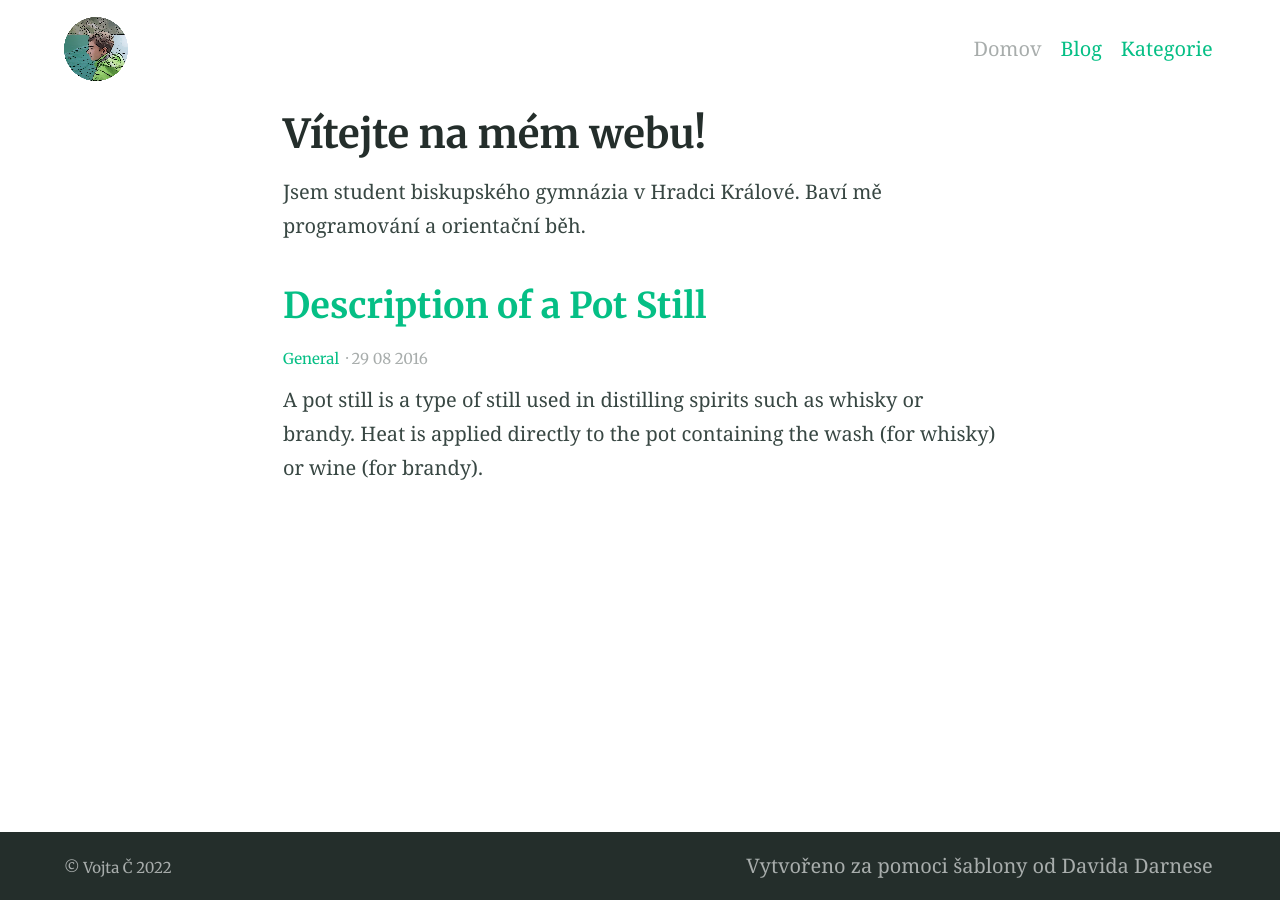
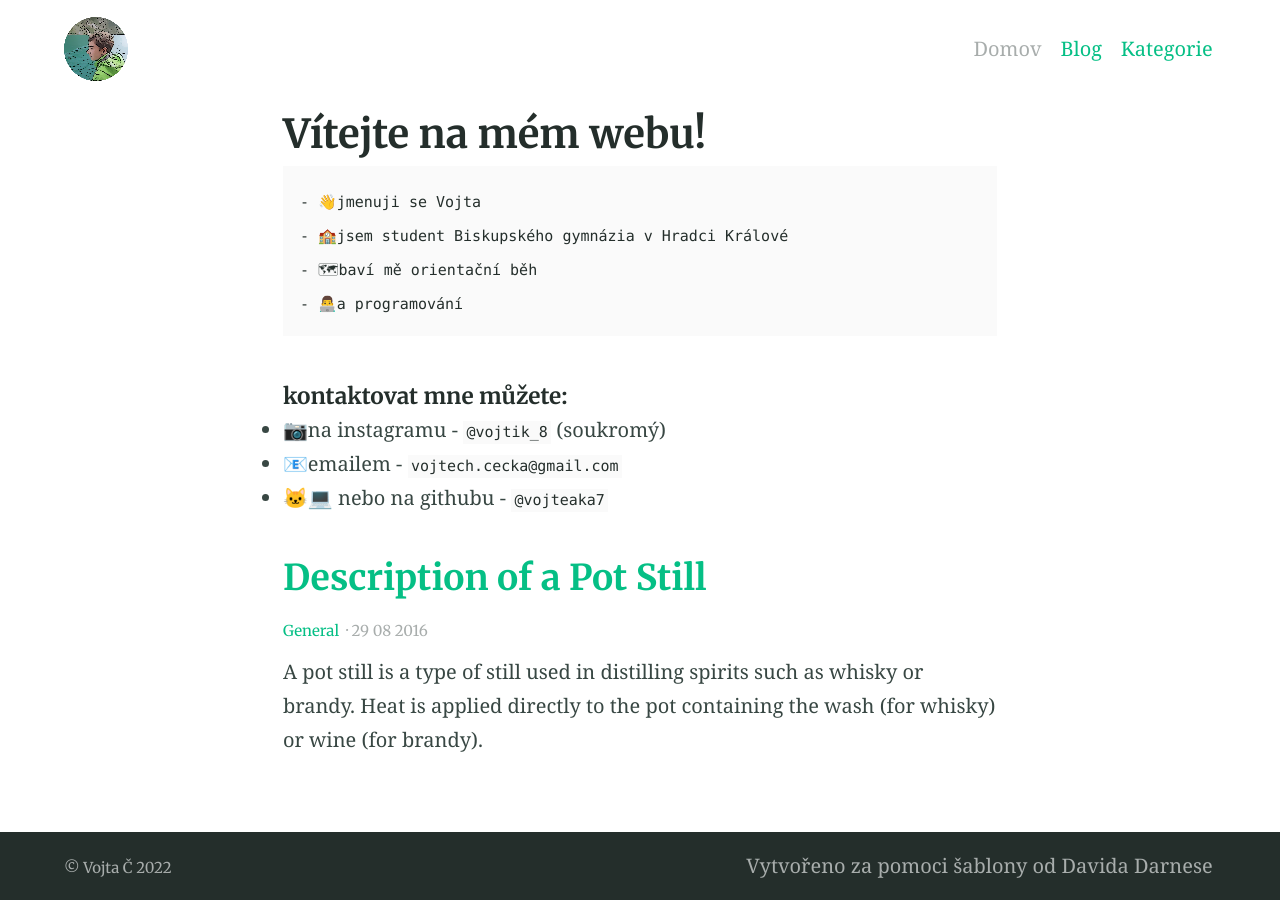
Before and after one commit to vojteaka7/vojteaka7.github.io, a Jekyll site: the page built from index.md, in a window 1280 px wide. Built offline with Jekyll 4.4.1, drawn with Linux system fonts in a browser that asks for light colours.

Commit message:
upravení představení

````diff
--- a/index.md
+++ b/index.md
@@ -2,7 +2,17 @@
 title: Vítejte na mém webu!
 ---
 
-Jsem student biskupského gymnázia v Hradci Králové. Baví mě programování a orientační běh.
+```
+- 👋jmenuji se Vojta
+- 🏫jsem student Biskupského gymnázia v Hradci Králové
+- 🗺baví mě orientační běh
+- 👨‍💻a programování
+```
+
+##### kontaktovat mne můžete:
+- 📷na instagramu - `@vojtik_8` (soukromý)
+- 📧emailem - `vojtech.cecka@gmail.com`
+- 🐱‍💻 nebo na githubu - `@vojteaka7`
 
 <section class="section typeset">
     {% assign page = site.posts.first %}
````
